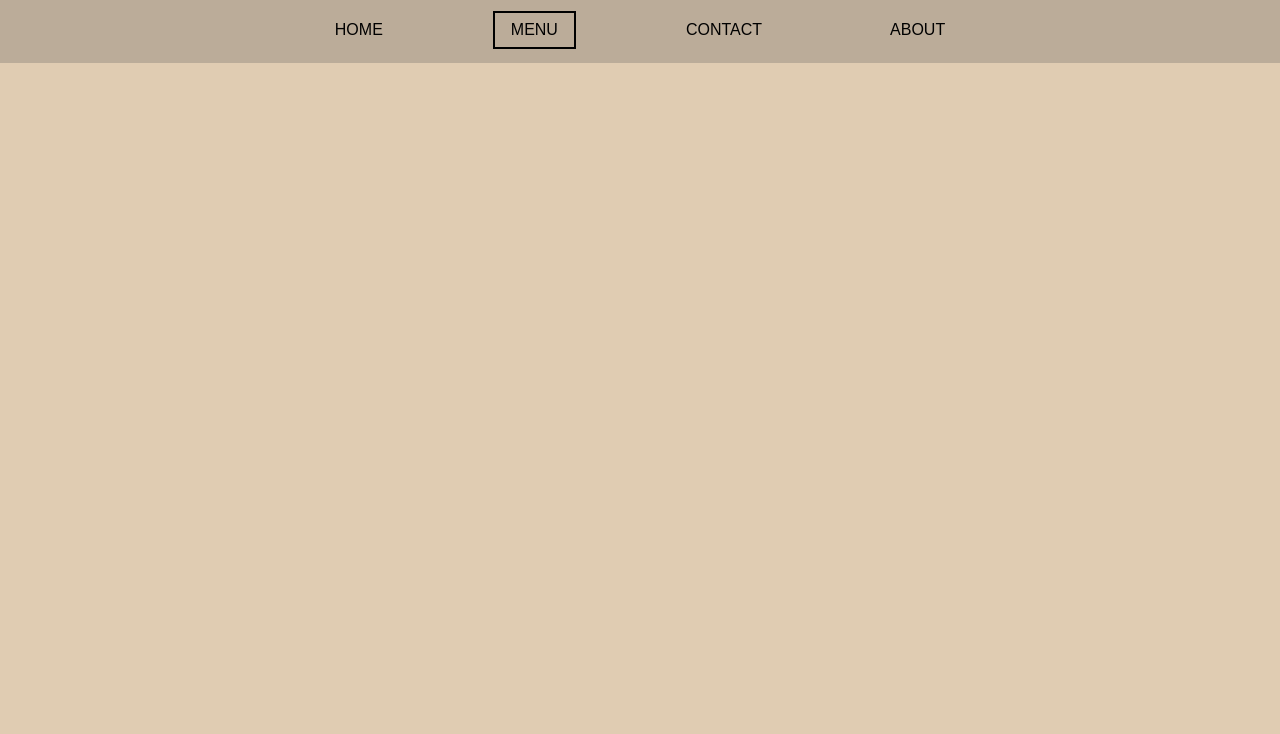
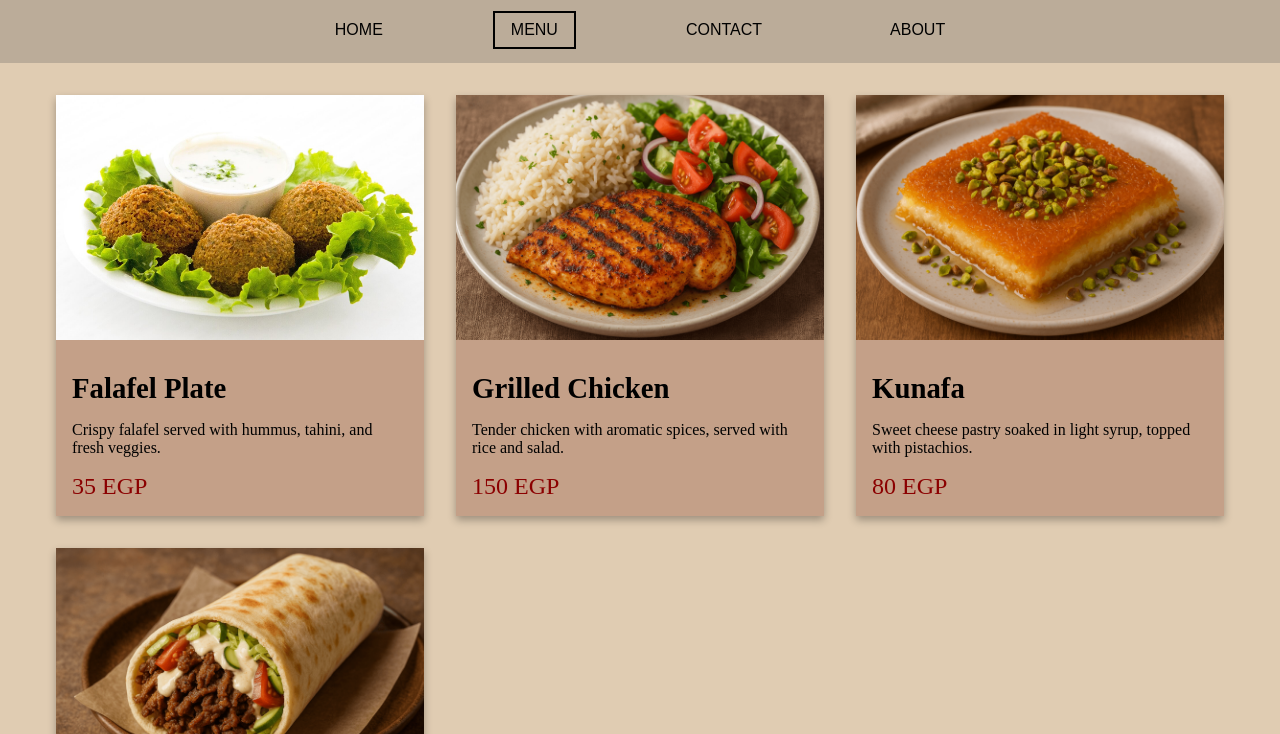
Before and after one commit to AbdulRhmanHS/restaurant-page, a website built with webpack: page src/template.html in a window 1280 px wide. Both pictures are taken after a click on the button "MENU". Shown: the part 66-800 px from the top of the page. Built offline with nearby package versions, Linux system fonts and the light colour scheme.

Commit message:
Make the index.js code shorter and add the menu page

```diff
--- a/src/home.js
+++ b/src/home.js
@@ -1,4 +1,4 @@
-import img from "./main-img.jpg";
+import img from "./img/main-img.jpg";
 
 export default function createHomePage() {
   const mainPage = document.createElement("div");
--- a/src/index.js
+++ b/src/index.js
@@ -1,5 +1,6 @@
 import "./styles.css";
 import createHomePage from "./home";
+import createMenuPage from "./menu";
 
 const headerBtns = document.querySelectorAll(".header-btn");
 const home = document.querySelector(".home");
@@ -8,22 +9,9 @@ const contact = document.querySelector(".contact");
 const about = document.querySelector(".about");
 const content = document.getElementById("content");
 
-home.addEventListener("click", () => {
-  content.appendChild(createHomePage());
-});
-
-menu.addEventListener("click", () => {
-  content.removeChild(content.firstChild);
-});
-
-contact.addEventListener("click", () => {
-  content.removeChild(content.firstChild);
-});
-
-about.addEventListener("click", () => {
-  content.removeChild(content.firstChild);
-});
-
+// Just for testing
+const div = document.createElement("div");
+div.textContent = "";
 
 // Make the border fixed to current selected button
 headerBtns.forEach((btn) => {
@@ -32,3 +20,24 @@ headerBtns.forEach((btn) => {
     btn.classList.add("active");
   });
 });
+
+function showTab(btn, tab) {
+  btn.addEventListener("click", () => {
+    if (content.firstChild) {
+      content.replaceChildren();
+      content.appendChild(tab);
+    }
+  });
+}
+
+showTab(home, createHomePage());
+showTab(menu, createMenuPage());
+showTab(contact, div);
+showTab(about, div);
+
+
+
+// At start, show the home page
+document.addEventListener("DOMContentLoaded", function() {
+  home.click();
+});
--- /dev/null
+++ b/src/menu.js
@@ -0,0 +1,74 @@
+import falafelImg from "./img/falafel.jpg";
+import chickenImg from "./img/grilled-chicken.png";
+import kunafaImg from "./img/kunafa.png";
+import shawarmaImg from "./img/shawarma.png";
+
+export default function createMenuPage() {
+  const menuPage = document.createElement("div");
+  menuPage.classList.add("menu-page");
+
+  // Dish factory function
+  function createDish(imgSrc, altText, title, description, price) {
+    const dish = document.createElement("article");
+    dish.classList.add("dish");
+
+    const dishImg = document.createElement("img");
+    dishImg.src = imgSrc;
+    dishImg.alt = altText;
+    dishImg.classList.add("menu-img");
+
+    const menuInfo = document.createElement("div");
+    menuInfo.classList.add("menu-info");
+
+    const dishTitle = document.createElement("h2");
+    dishTitle.textContent = title;
+    dishTitle.classList.add("dish-title");
+
+    const dishDescription = document.createElement("p");
+    dishDescription.textContent = description;
+    dishDescription.classList.add("dish-description");
+
+    const dishPrice = document.createElement("p");
+    dishPrice.textContent = price;
+    dishPrice.classList.add("dish-price");
+
+    menuInfo.append(dishTitle, dishDescription, dishPrice);
+    dish.append(dishImg, menuInfo);
+
+    return dish;
+  }
+
+  // Add dishes
+  menuPage.append(
+    createDish(
+      falafelImg,
+      "Falafel Plate",
+      "Falafel Plate",
+      "Crispy falafel served with hummus, tahini, and fresh veggies.",
+      "35 EGP"
+    ),
+    createDish(
+      chickenImg,
+      "Grilled Chicken",
+      "Grilled Chicken",
+      "Tender chicken with aromatic spices, served with rice and salad.",
+      "150 EGP"
+    ),
+    createDish(
+      kunafaImg,
+      "Kunafa",
+      "Kunafa",
+      "Sweet cheese pastry soaked in light syrup, topped with pistachios.",
+      "80 EGP"
+    ),
+    createDish(
+      shawarmaImg,
+      "Shawarma Wrap",
+      "Shawarma Wrap",
+      "Spiced meat, fresh veggies, and tahini sauce wrapped in warm pita.",
+      "40 EGP"
+    )
+  );
+
+  return menuPage;
+}
--- a/src/styles.css
+++ b/src/styles.css
@@ -2,9 +2,14 @@
   --main-color: #e0ccb2;
   --clr-2: #bbac99;
   --clr-3: #c4a088;
+  --clr-4: #8b0000;
 }
 
-html, body {
+html {
+  height: 100%;
+}
+
+body {
   min-height: 100vh;
   margin: 0;
   padding: 0;
@@ -116,3 +121,44 @@ p {
   border-radius: 10px;
   cursor: pointer;
 }
+
+.menu-page {
+  display: grid;
+  grid-template-columns: repeat(auto-fill, minmax(350px, 1fr));
+  gap: 2rem;
+  margin: 2rem 0;
+  padding: 0 2rem;
+  width: 100%;
+}
+
+.dish {
+  background-color: var(--clr-3);
+  display: flex;
+  flex-direction: column;
+  gap: 1rem;
+  justify-content: space-between;
+  box-shadow: 0 4px 8px rgba(0, 0, 0, 0.3);
+  transition: transform 0.2s ease, box-shadow 0.2s ease;
+}
+
+.dish:hover {
+  transform: translateY(-5px);
+  box-shadow: 0 8px 16px rgba(0,0,0,0.25);
+}
+
+.menu-info {
+  padding: 1rem;
+  display: flex;
+  flex-direction: column;
+  gap: 1rem;
+}
+
+.dish-title {
+  font-size: 1.8rem;
+  margin: 0;
+}
+
+.dish-price {
+  font-size: 1.5rem;
+  color: var(--clr-4);
+}
--- a/webpack.config.js
+++ b/webpack.config.js
@@ -12,6 +12,14 @@ module.exports = {
   devtool: "eval-source-map",
   devServer: {
     watchFiles: ["./src/template.html"],
+    static: "./dist",
+    port: 8080,
+    open: {
+    app: {
+      name: "google-chrome", // or "firefox", "brave", etc.
+    },
+  },
+
   },
   plugins: [
     new HtmlWebpackPlugin({
```
Also changed, not shown: src/template.html (+1 -0 lines), src/img/falafel.jpg (added), src/img/grilled-chicken.png (added), src/img/kunafa.png (added), src/img/main-img.jpg (renamed from src/main-img.jpg), src/img/shawarma.png (added).
